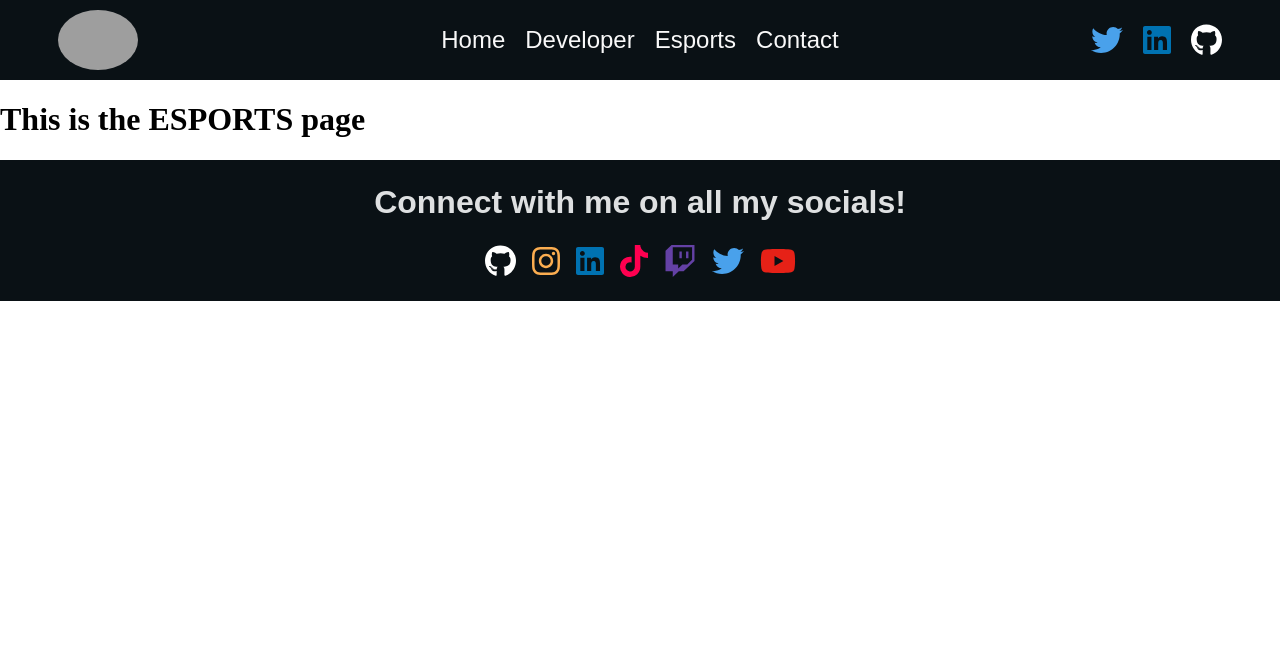
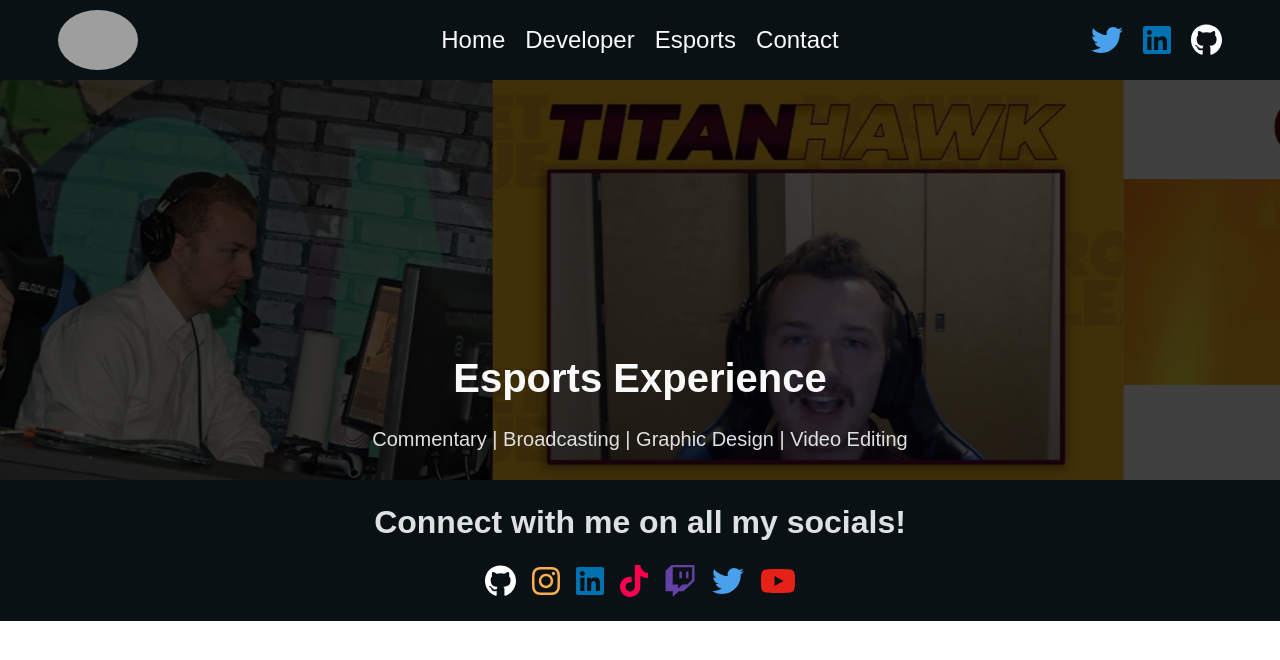
Before and after one commit to MDixey17/personal-website, a React (Create React App) app: page /esports in a window 1280 px wide. Shown: the top 660 px of the page. Built offline with nearby package versions, Linux system fonts and the light colour scheme; grey boxes are pictures that could not be loaded.

Commit message:
hero implemented for all pages

```diff
--- a/src/pages/Developer.js
+++ b/src/pages/Developer.js
@@ -1,10 +1,10 @@
 import React from "react";
+import Hero from "../components/Hero";
+import DeveloperHero from "../assets/hero-images/hero-dev-black.png";
 
 const Developer = () => {
     return (
-        <div>
-            <h1>This is the DEVELOPER page</h1>
-        </div>
+        <Hero img={DeveloperHero} hText="Developer Experience" pText="Full-Stack Engineering | Game Development | Web Developer"></Hero>
     )
 };
 
--- a/src/pages/Esports.js
+++ b/src/pages/Esports.js
@@ -1,10 +1,10 @@
 import React from "react";
+import Hero from "../components/Hero";
+import EsportsHero from "../assets/hero-images/hero-esports-black.png";
 
 const Esports = () => {
     return (
-        <div>
-            <h1>This is the ESPORTS page</h1>
-        </div>
+        <Hero img={EsportsHero} hText="Esports Experience" pText="Commentary | Broadcasting | Graphic Design | Video Editing"></Hero>
     )
 };
 
```
